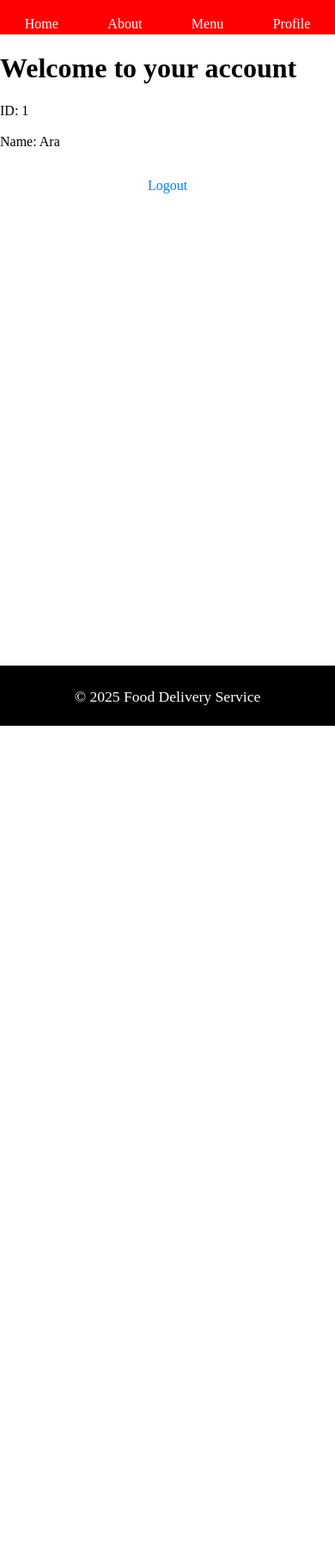
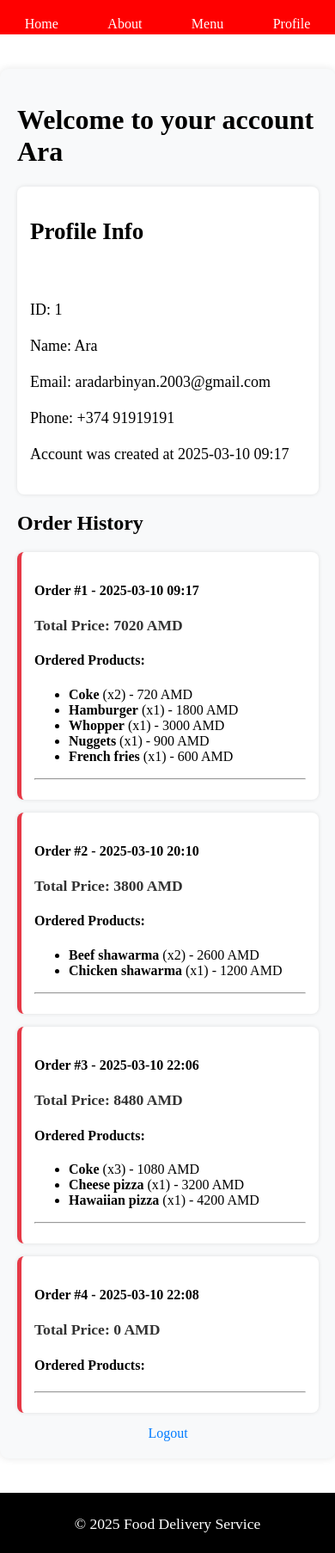
Before and after one commit to AraDarbinyan/Food-delivery-site, a Flask app: page /profile/ in a window 390 px wide. Shown: the whole page at 86% size. Before the commit the page ends 844 px from the top, so only its background shows below. Run offline with Flask 3, Linux system fonts and the light colour scheme; a user stored in the database is signed in.

Commit message:
upgraded profile page with profile's info and order history. Email and phone during signing up are now checked

```diff
--- a/app.py
+++ b/app.py
@@ -207,7 +207,31 @@ def logout():
 @login_required
 def profile():
     if current_user.is_authenticated:
-        return render_template('profile.html', name=current_user.name, id=current_user.id)
+        customer = Customer.query.filter_by(id=current_user.id).first()
+        past_carts = Cart.query.filter_by(customer_id=current_user.id).all()
+
+        if not past_carts:
+            flash("You have no past orders.", "info")
+        orders = []
+
+        for cart in past_carts:
+            cart_products = CartProduct.query.filter_by(cart_id=cart.id).all()
+
+            products = [{
+                "name": Product.query.get(item.product_id).name,
+                "quantity": item.quantity,
+                "price": Product.query.get(item.product_id).price * item.quantity
+            } for item in cart_products]
+
+            order_details = {
+                "id": cart.id,
+                "created_at": cart.created_at.strftime('%Y-%m-%d %H:%M'),
+                "total_price": sum(item["price"] for item in products),
+                "products": products
+            }
+
+            orders.append(order_details)
+        return render_template('profile.html', customer=customer, orders=orders)
     else:
         return redirect(url_for('login'))
 
--- a/static/css/style.css
+++ b/static/css/style.css
@@ -300,7 +300,7 @@ label {
   font-weight: bold;
 }
 
-input[type="text"] {
+.order-form input[type="text"] {
   width: 100%;
   padding: 10px;
   margin: 10px 0;
@@ -321,3 +321,77 @@ input[type="text"] {
   font-size: 16px;
   cursor: pointer;
 }
+
+
+.profile-info{
+  display: block;
+  margin-left: auto;
+  margin-right: auto;
+  align-self: center;
+
+}
+
+/* profile.html css */
+.profile-container {
+  width: 60%;
+  margin: 40px auto;
+  padding: 20px;
+  background: #f8f9fa;
+  border-radius: 10px;
+  box-shadow: 0px 0px 10px rgba(0, 0, 0, 0.1);
+}
+
+.profile-info {
+  text-align: left;
+  font-size: 18px;
+  padding: 15px;
+  background: #ffffff;
+  border-radius: 8px;
+  box-shadow: 0px 0px 5px rgba(0, 0, 0, 0.1);
+}
+
+
+.order-history {
+  margin-top: 20px;
+}
+
+.order-container {
+  background: #ffffff;
+  padding: 15px;
+  margin-bottom: 15px;
+  border-left: 5px solid #e63946;
+  border-radius: 8px;
+  box-shadow: 0px 0px 5px rgba(0, 0, 0, 0.1);
+}
+
+.order-container h3 {
+  color: #d62828;
+}
+
+.order-container p {
+  font-weight: bold;
+  color: #333;
+}
+
+.ordered-products {
+  list-style: none;
+  padding: 0;
+}
+
+.ordered-products li {
+  background: #f1f1f1;
+  padding: 10px;
+  margin-bottom: 5px;
+  border-radius: 5px;
+  font-weight: bold;
+}
+
+.logout-link:hover {
+  background: #c91d2a;
+}
+
+@media (max-width: 768px) {
+  .profile-container {
+      width: 90%;
+  }
+}
--- a/static/js/script.js
+++ b/static/js/script.js
@@ -68,3 +68,26 @@ document.addEventListener("DOMContentLoaded", function () {
         });
     });
 });
+
+document.addEventListener("DOMContentLoaded", function() {
+    document.getElementById("registerForm").addEventListener("submit", function(event) {
+        let email = document.getElementById("email").value;
+        let phone = document.getElementById("phone").value;
+
+        let emailPattern = /^[a-zA-Z0-9_.+-]+@[a-zA-Z0-9-]+\.[a-zA-Z0-9-.]+$/;
+        let phonePattern = /^\+?\d{1,3}?[-.\s]?\(?\d{1,4}?\)?[-.\s]?\d{1,4}[-.\s]?\d{1,9}$/;
+
+        if (!emailPattern.test(email) && !phonePattern.test(phone)) {
+            alert("Invalid email and phone formats");
+            event.preventDefault();
+        }
+        else if (!emailPattern.test(email)) {
+            alert("Invalid email format");
+            event.preventDefault();
+        }
+        else if (!phonePattern.test(phone)) {
+            alert("Invalid phone number");
+            event.preventDefault();
+        }
+    });
+});
--- a/templates/login.html
+++ b/templates/login.html
@@ -26,10 +26,10 @@
 
     <h2>Sign Up</h2>
 
-    <form action="{{ url_for('register') }}", method="post">
+    <form action="{{ url_for('register') }}" id="registerForm" method="post">
         <input type="text" name="name" placeholder="Name" required><br><br>
-        <input type="email" name="email" placeholder="Email" required><br><br>
-        <input type="tel" name="phone" placeholder="Phone" required><br><br>
+        <input type="email" name="email" id="email" placeholder="Email" required><br><br>
+        <input type="tel" name="phone" id="phone" placeholder="Phone" required><br><br>
         <input type="password" name="password" placeholder="Password" required><br><br>
         <input type="password" name="confirm_password" placeholder="Confirm Password" required><br><br>
         <button type="submit">Sign Up</button>
--- a/templates/profile.html
+++ b/templates/profile.html
@@ -3,8 +3,41 @@
 {% block title %}Profile{% endblock %}
 
 {% block content %}
-<h1>Welcome to your account</h1>
-ID: {{id}} <br></br>
-Name: {{name}} <br></br>
-<a href="{{ url_for('logout') }}">Logout</a>
+<div class="profile-container">
+    <h1>Welcome to your account {{customer.name}}</h1>
+    <div class="profile-info">
+        <h2>Profile Info</h2><br><br>
+        ID: {{customer.id}} <br></br>
+        Name: {{customer.name}} <br></br>
+        Email: {{customer.email}} <br></br>
+        Phone: {{customer.phone}} <br></br>
+        Account was created at {{customer.created_at.strftime('%Y-%m-%d %H:%M')}} <br></br>
+    </div>
+    <div class="order-history">
+        <h2>Order History</h2>
+        {% if orders %}
+            {% for order in orders %}
+                <div class="order-container">
+                    <h4>Order #{{ order.id }} - {{ order.created_at }}</h4>
+                    <p><b>Total Price:</b> {{ order.total_price }} AMD</p>
+
+                    <h4>Ordered Products:</h4>
+                    <ul>
+                        {% for product in order.products %}
+                            <li>
+                                <b>{{ product.name }}</b> (x{{ product.quantity }}) - {{ product.price }} AMD
+                            </li>
+                        {% endfor %}
+                    </ul>
+                    <hr>
+                </div>
+            {% endfor %}
+        {% else %}
+            <p>You have no orders yet.</p>
+        {% endif %}
+    </div>
+
+    <a href="{{ url_for('logout') }}">Logout</a>
+
+</div>
 {% endblock %}
```
Also changed, not shown: instance/fooddeliver.db.
